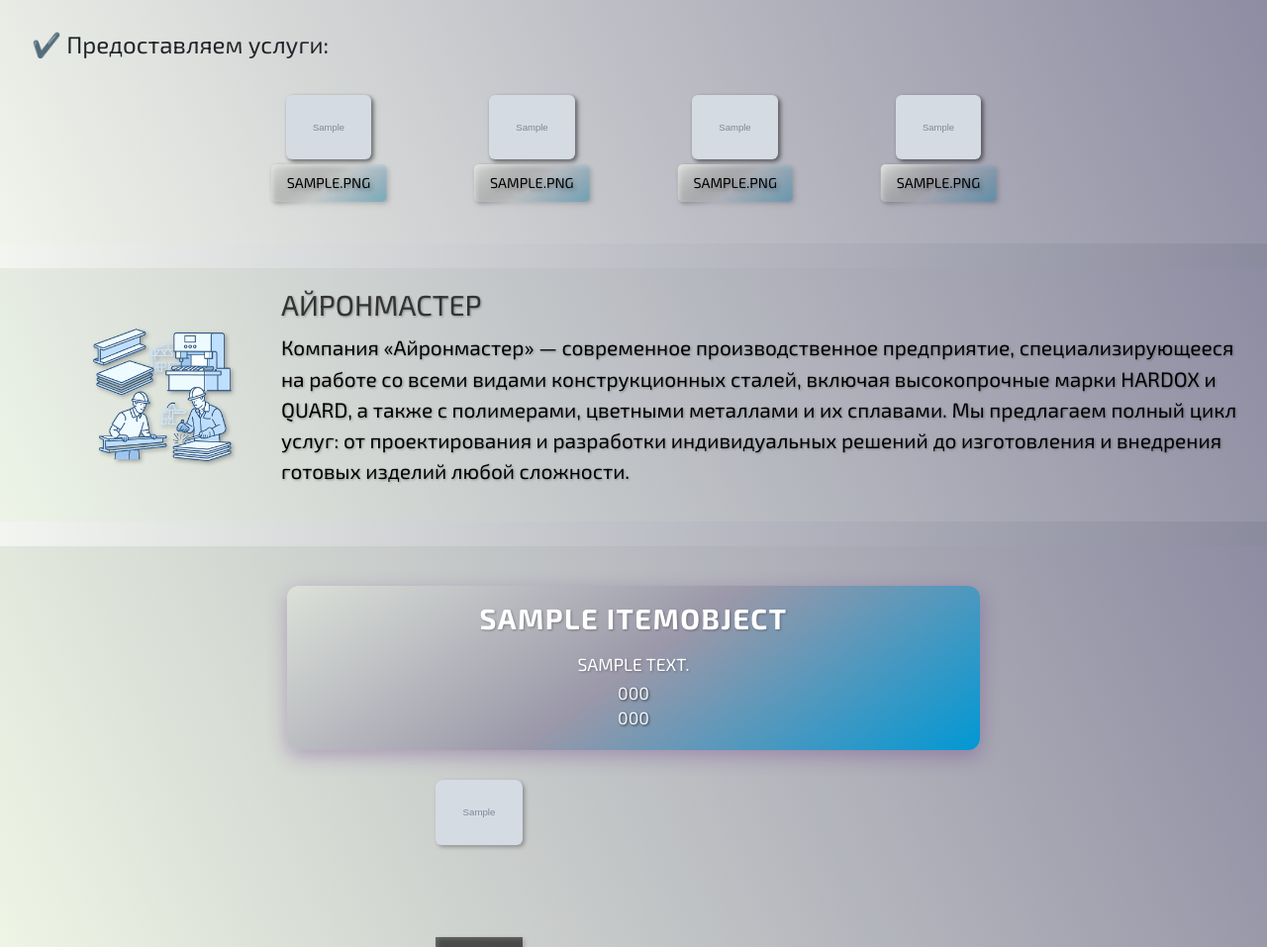
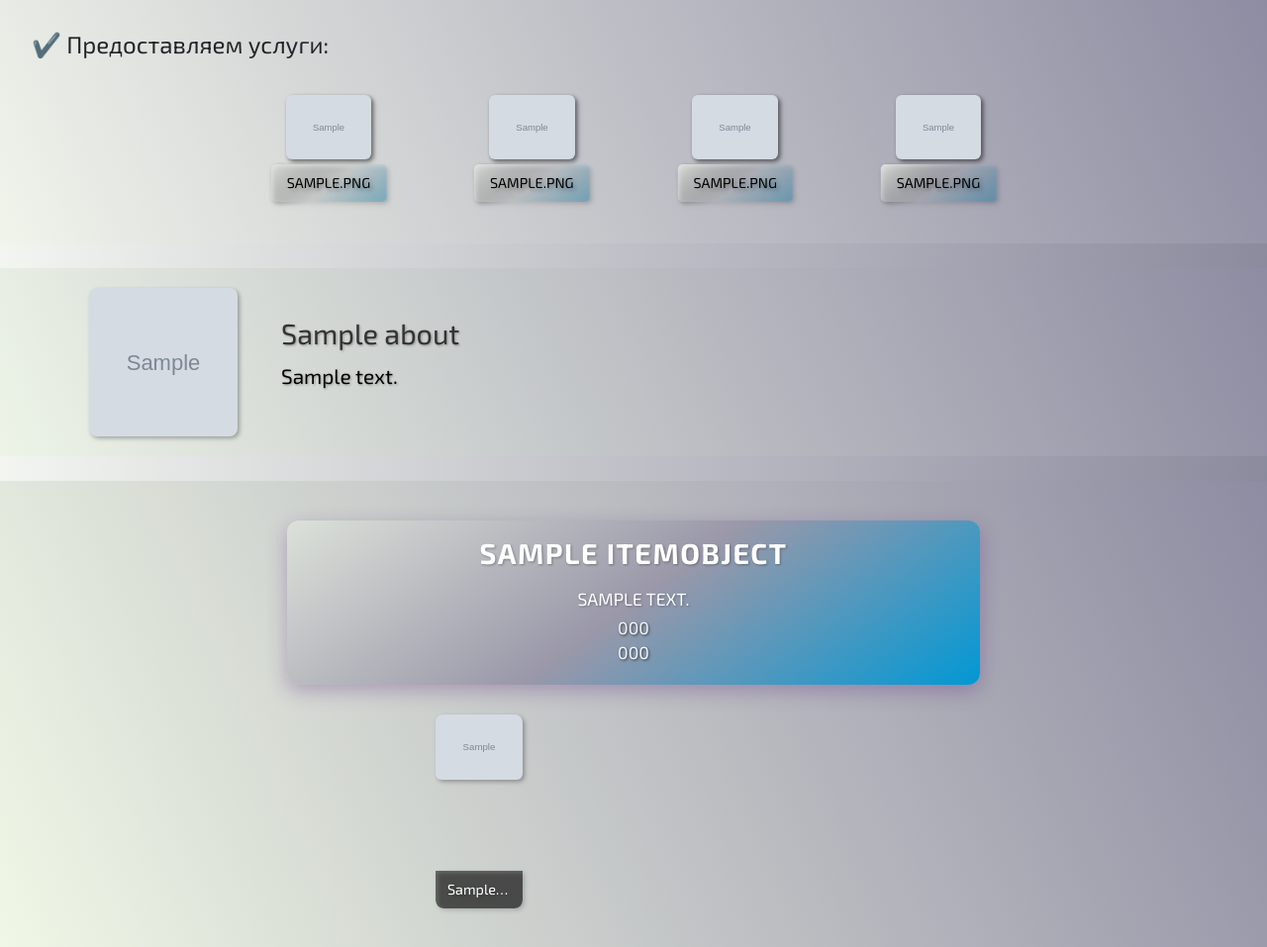
Before and after one commit to TumashenkaAliaksandr/aironmaster, a Django app: page / in a window 1280 px wide. Shown: the part 530-1487 px from the top of the page at 99% size. Run offline with Django 5.2, Linux system fonts and the light colour scheme; tables that the repository leaves empty hold one stand-in row (values such as "Sample post"); grey boxes marked "Sample" are stand-in pictures.

Commit message:
added new model about, admin, view, integrated in the index page

```diff
--- a/webapp/models.py
+++ b/webapp/models.py
@@ -133,5 +133,18 @@ class FooterInfo(models.Model):
         return "Информация для футера"
 
     class Meta:
-        verbose_name = "Информация футера"
-        verbose_name_plural = "Информация футера"
+        verbose_name = "🚧 Информация футера"
+        verbose_name_plural = "🚧 Информация футера"
+
+
+class About(models.Model):
+    name = models.CharField("Имя", max_length=100)
+    description = models.TextField("Описание", blank=True)
+    photo = models.ImageField("Фото", upload_to='about_photos/', blank=True)
+
+    def __str__(self):
+        return self.name
+
+    class Meta:
+        verbose_name = "ℹ️ О компании"
+        verbose_name_plural = "ℹ️ О компании"
--- a/webapp/templates/webapp/index.html
+++ b/webapp/templates/webapp/index.html
@@ -9,13 +9,16 @@
     <div class="gradient"></div>
     <section id="about" class="about-company">
         <div class="about-image">
-            <img src="{% static 'webapp/img/airon_about.png' %}" alt="Фото компании">
+            {% if about and about.photo %}
+                <img src="{{ about.photo.url }}" alt="{{ about.name }}">
+            {% else %}
+                <img src="{% static 'webapp/img/airon_about.png' %}" alt="Фото компании">
+            {% endif %}
         </div>
         <div class="about-description">
-            <h2 class="company-name">АЙРОНМАСТЕР</h2>
+            <h2 class="company-name">{{ about.name|default:"АЙРОНМАСТЕР" }}</h2>
             <p class="company-text">
-                Компания «Айронмастер» — современное производственное предприятие, специализирующееся на работе со всеми видами конструкционных сталей, включая высокопрочные марки HARDOX и QUARD, а также с полимерами, цветными металлами и их сплавами.
-Мы предлагаем полный цикл услуг: от проектирования и разработки индивидуальных решений до изготовления и внедрения готовых изделий любой сложности.
+                {{ about.description|default:"Компания «Айронмастер» — современное производственное предприятие, специализирующееся на работе со всеми видами конструкционных сталей, включая высокопрочные марки HARDOX и QUARD, а также с полимерами, цветными металлами и их сплавами. Мы предлагаем полный цикл услуг: от проектирования и разработки индивидуальных решений до изготовления и внедрения готовых изделий любой сложности." }}
             </p>
         </div>
     </section>
--- a/webapp/views.py
+++ b/webapp/views.py
@@ -1,6 +1,6 @@
 from django.shortcuts import render, get_object_or_404
 
-from webapp.models import ItemObject, Banner, ServicesContact
+from webapp.models import ItemObject, Banner, ServicesContact, About
 
 
 def index(request):
@@ -10,6 +10,7 @@ def index(request):
 
     # Получаем баннер с id=1
     banner = get_object_or_404(Banner, pk=1)
+    about = About.objects.first()
 
     # Формируем список фото с описаниями из баннера
     photose = []
@@ -29,6 +30,7 @@ def index(request):
         'banner': [banner],   # чтобы можно было итерировать в шаблоне
         'photose': photose,
         'services_info': services_info,
+        'about': about,
     }
     return render(request, 'webapp/index.html', context)
 
```
Also changed, not shown: webapp/admin.py (+13 -1 lines), webapp/migrations/0009_about_alter_footerinfo_options.py (added).
